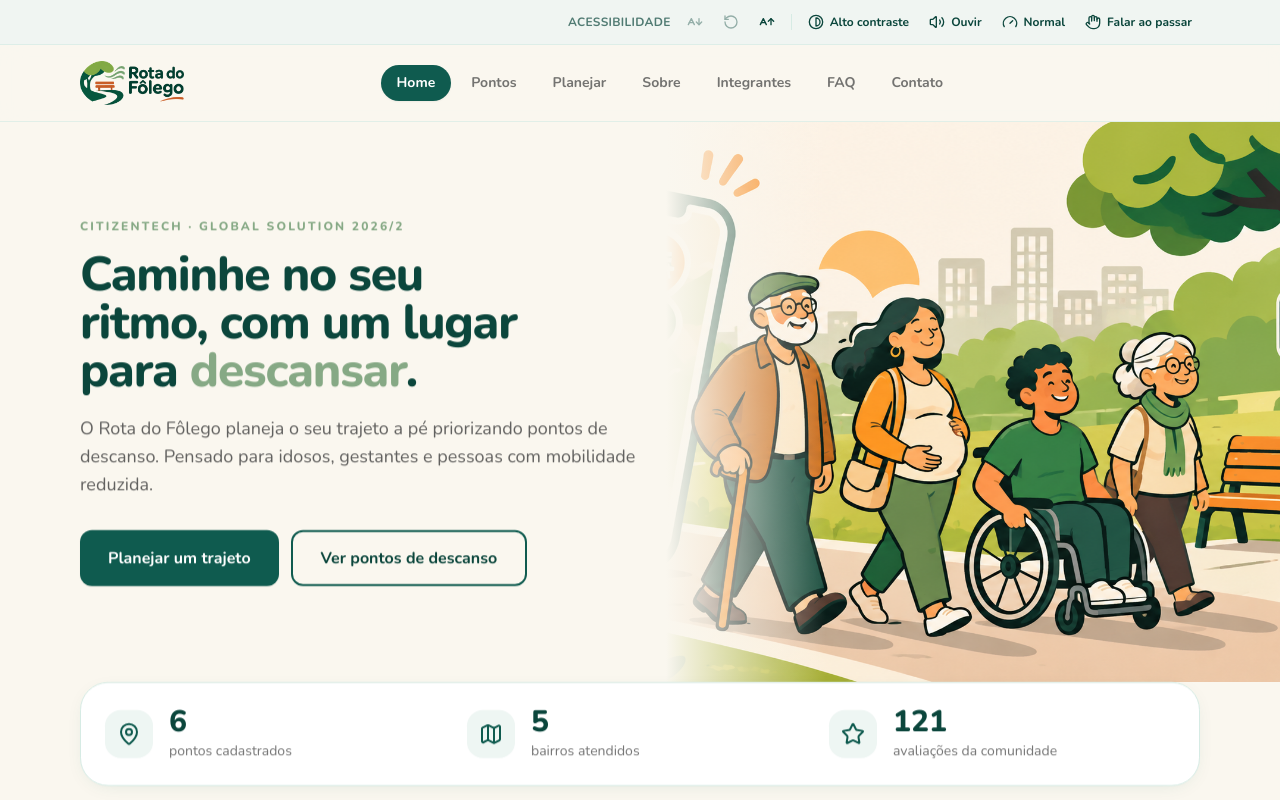
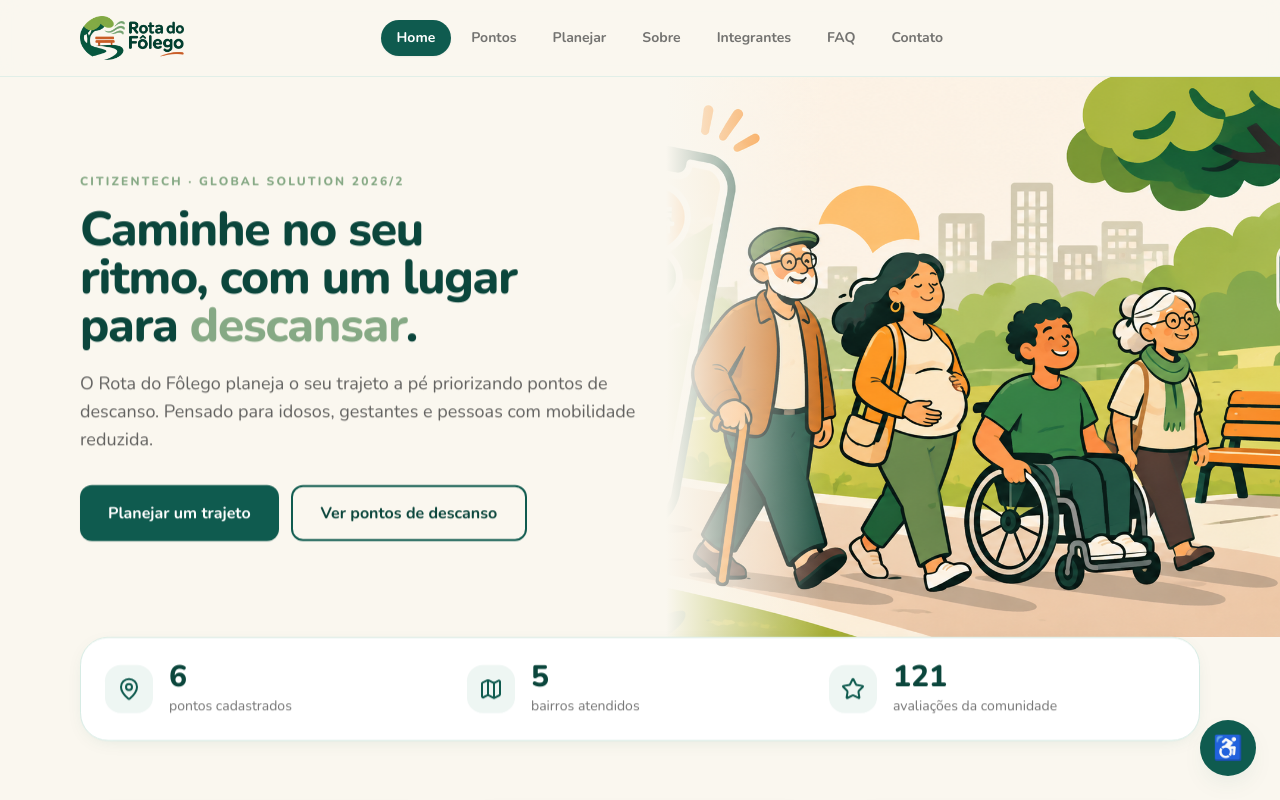
Before and after one commit to Nezio22/GS2026-ROTAFOLEGO, a React (Vite) app: page / in a window 1280 px wide. Shown: the top 800 px of the page. Built offline with nearby package versions, Linux system fonts and the light colour scheme.

Commit message:
feat: acessibilidade vira botao flutuante (bolinha) que abre painel no canto

```diff
--- a/src/components/layout/AccessibilityBar.tsx
+++ b/src/components/layout/AccessibilityBar.tsx
@@ -9,6 +9,7 @@ import {
   Square,
   Gauge,
   Hand,
+  X,
 } from "lucide-react";
 
 // Três níveis de fonte aplicados no <html> (rem escala o site inteiro).
@@ -31,6 +32,7 @@ const SELETOR_BLOCOS = "h1, h2, h3, h4, p, li, a, button";
 const TEM_VOZ = typeof window !== "undefined" && "speechSynthesis" in window;
 
 export default function AccessibilityBar() {
+  const [aberto, setAberto] = useState(false);
   const [nivel, setNivel] = useState(0);
   const [contraste, setContraste] = useState(false);
   const [lendo, setLendo] = useState(false);
@@ -38,6 +40,7 @@ export default function AccessibilityBar() {
   const [falarAoPassar, setFalarAoPassar] = useState(false);
   const { pathname } = useLocation();
 
+  const widgetRef = useRef<HTMLDivElement>(null);
   // Elemento atualmente destacado durante a leitura (para limpar depois).
   const destacadoRef = useRef<HTMLElement | null>(null);
   // Velocidade atual acessível de dentro dos callbacks da fala.
@@ -125,6 +128,23 @@ export default function AccessibilityBar() {
     };
   }, []);
 
+  // Fecha o painel ao clicar fora ou apertar Esc.
+  useEffect(() => {
+    if (!aberto) return;
+    const onClick = (e: MouseEvent) => {
+      if (!widgetRef.current?.contains(e.target as Node)) setAberto(false);
+    };
+    const onKey = (e: KeyboardEvent) => {
+      if (e.key === "Escape") setAberto(false);
+    };
+    document.addEventListener("mousedown", onClick);
+    document.addEventListener("keydown", onKey);
+    return () => {
+      document.removeEventListener("mousedown", onClick);
+      document.removeEventListener("keydown", onKey);
+    };
+  }, [aberto]);
+
   function ouvirPagina() {
     if (!TEM_VOZ) return;
     if (lendo) {
@@ -179,6 +199,9 @@ export default function AccessibilityBar() {
   // Modo "falar ao passar": le o item sob o mouse (desktop) ou o toque (celular).
   useEffect(() => {
     if (!TEM_VOZ || !falarAoPassar) return;
+    const conteudo = document.getElementById("conteudo");
+    if (!conteudo) return;
+
     const alvo = (e: Event) =>
       (e.target as HTMLElement | null)?.closest<HTMLElement>(SELETOR_BLOCOS) ?? null;
     let ultimo: HTMLElement | null = null;
@@ -205,36 +228,57 @@ export default function AccessibilityBar() {
     };
     const onTouch = (e: Event) => falarItem(alvo(e));
 
-    document.addEventListener("mouseover", onMouseOver);
-    document.addEventListener("mouseout", onMouseOut);
-    document.addEventListener("touchstart", onTouch, { passive: true });
+    conteudo.addEventListener("mouseover", onMouseOver);
+    conteudo.addEventListener("mouseout", onMouseOut);
+    conteudo.addEventListener("touchstart", onTouch, { passive: true });
     return () => {
-      document.removeEventListener("mouseover", onMouseOver);
-      document.removeEventListener("mouseout", onMouseOut);
-      document.removeEventListener("touchstart", onTouch);
+      conteudo.removeEventListener("mouseover", onMouseOver);
+      conteudo.removeEventListener("mouseout", onMouseOut);
+      conteudo.removeEventListener("touchstart", onTouch);
       window.speechSynthesis.cancel();
     };
   }, [falarAoPassar]);
 
-  const btn =
-    "flex h-8 w-8 items-center justify-center rounded-md text-folego-700 transition hover:bg-folego-100 disabled:opacity-40 disabled:hover:bg-transparent";
-  const pill = (ativo: boolean) =>
-    `flex h-8 items-center gap-1.5 rounded-md px-2 text-xs font-bold transition ${
-      ativo ? "bg-folego-700 text-white" : "text-folego-700 hover:bg-folego-100"
+  const linha = "flex items-center justify-between gap-3";
+  const chip =
+    "flex h-9 w-9 items-center justify-center rounded-lg border border-folego-100 text-folego-700 transition hover:bg-folego-50 disabled:opacity-40 disabled:hover:bg-transparent";
+  const toggle = (ativo: boolean) =>
+    `flex w-full items-center justify-center gap-2 rounded-xl px-3 py-2.5 text-sm font-bold transition ${
+      ativo ? "bg-folego-700 text-white" : "border border-folego-100 text-folego-700 hover:bg-folego-50"
     }`;
 
   return (
-    <div className="border-b border-folego-100/70 bg-folego-50/80">
-      <div className="mx-auto flex max-w-6xl flex-wrap items-center justify-end gap-1 px-4 py-1.5">
-        <span className="mr-1 text-xs font-bold uppercase tracking-wide text-folego-700/70">
-          Acessibilidade
-        </span>
+    <div ref={widgetRef} className="fixed bottom-4 right-4 z-50 sm:bottom-6 sm:right-6">
+      {/* Painel */}
+      {aberto && (
+        <div
+          role="dialog"
+          aria-label="Opções de acessibilidade"
+          className="absolute bottom-16 right-0 w-[min(19rem,calc(100vw-2rem))] rounded-3xl border border-folego-100 bg-white p-5 shadow-soft"
+        >
+          <div className="mb-3 flex items-center justify-between">
+            <h2 className="text-base font-extrabold text-folego-700">Acessibilidade</h2>
+            <button
+              type="button"
+              onClick={() => setAberto(false)}
+              aria-label="Fechar"
+              className="flex h-8 w-8 items-center justify-center rounded-lg text-grafite/60 transition hover:bg-folego-50"
+            >
+              <X className="h-4 w-4" aria-hidden />
+            </button>
+          </div>
+
+          <div className="space-y-4">
+            {/* Tamanho da fonte */}
+            <div className={linha}>
+              <span className="text-sm font-semibold text-grafite/80">Tamanho da fonte</span>
+              <div className="flex items-center gap-1.5">
                 <button
                   type="button"
                   onClick={() => setNivel((n) => Math.max(0, n - 1))}
                   disabled={nivel === 0}
                   aria-label="Diminuir tamanho da fonte"
-          className={btn}
+                  className={chip}
                 >
                   <AArrowDown className="h-4 w-4" aria-hidden />
                 </button>
@@ -243,7 +287,7 @@ export default function AccessibilityBar() {
                   onClick={() => setNivel(0)}
                   disabled={nivel === 0}
                   aria-label="Restaurar tamanho padrão da fonte"
-          className={btn}
+                  className={chip}
                 >
                   <RotateCcw className="h-4 w-4" aria-hidden />
                 </button>
@@ -252,41 +296,41 @@ export default function AccessibilityBar() {
                   onClick={() => setNivel((n) => Math.min(ESCALAS.length - 1, n + 1))}
                   disabled={nivel === ESCALAS.length - 1}
                   aria-label="Aumentar tamanho da fonte"
-          className={btn}
+                  className={chip}
                 >
                   <AArrowUp className="h-4 w-4" aria-hidden />
                 </button>
+              </div>
+            </div>
 
-        <span className="mx-1 h-4 w-px bg-folego-100" aria-hidden />
-
+            {/* Alto contraste */}
             <button
               type="button"
               onClick={() => setContraste((c) => !c)}
               aria-pressed={contraste}
-          className={pill(contraste)}
+              className={toggle(contraste)}
             >
               <Contrast className="h-4 w-4" aria-hidden />
-          Alto contraste
+              Alto contraste{contraste ? ": ligado" : ""}
             </button>
 
             {TEM_VOZ && (
-          <>
+              <div className="space-y-2 border-t border-folego-100 pt-4">
                 <button
                   type="button"
                   onClick={ouvirPagina}
                   aria-pressed={lendo}
-              aria-label={lendo ? "Parar a leitura em voz alta" : "Ouvir esta página em voz alta"}
-              className={pill(lendo)}
+                  className={toggle(lendo)}
                 >
                   {lendo ? (
                     <>
                       <Square className="h-4 w-4" aria-hidden />
-                  Parar
+                      Parar leitura
                     </>
                   ) : (
                     <>
                       <Volume2 className="h-4 w-4" aria-hidden />
-                  Ouvir
+                      Ouvir a página
                     </>
                   )}
                 </button>
@@ -294,24 +338,36 @@ export default function AccessibilityBar() {
                   type="button"
                   onClick={() => setVelIndex((v) => (v + 1) % VELOCIDADES.length)}
                   aria-label={`Velocidade da voz: ${VELOCIDADES[velIndex].label}. Clique para alterar.`}
-              className="flex h-8 items-center gap-1.5 rounded-md px-2 text-xs font-bold text-folego-700 transition hover:bg-folego-100"
+                  className={toggle(false)}
                 >
                   <Gauge className="h-4 w-4" aria-hidden />
-              {VELOCIDADES[velIndex].label}
+                  Velocidade: {VELOCIDADES[velIndex].label}
                 </button>
                 <button
                   type="button"
                   onClick={() => setFalarAoPassar((v) => !v)}
                   aria-pressed={falarAoPassar}
-              aria-label="Falar o item ao passar o mouse ou o dedo por cima"
-              className={pill(falarAoPassar)}
+                  className={toggle(falarAoPassar)}
                 >
                   <Hand className="h-4 w-4" aria-hidden />
-              Falar ao passar
+                  Falar ao passar{falarAoPassar ? ": ligado" : ""}
                 </button>
-          </>
+              </div>
             )}
           </div>
         </div>
+      )}
+
+      {/* Bolinha flutuante */}
+      <button
+        type="button"
+        onClick={() => setAberto((v) => !v)}
+        aria-expanded={aberto}
+        aria-label={aberto ? "Fechar opções de acessibilidade" : "Abrir opções de acessibilidade"}
+        className="flex h-14 w-14 items-center justify-center rounded-full bg-folego-600 text-2xl text-white shadow-soft transition hover:bg-folego-700 focus-visible:ring-2 focus-visible:ring-folego-500 focus-visible:ring-offset-2"
+      >
+        <span aria-hidden>♿</span>
+      </button>
+    </div>
   );
 }
```
Lines whose indentation alone changed are shown as unchanged.
